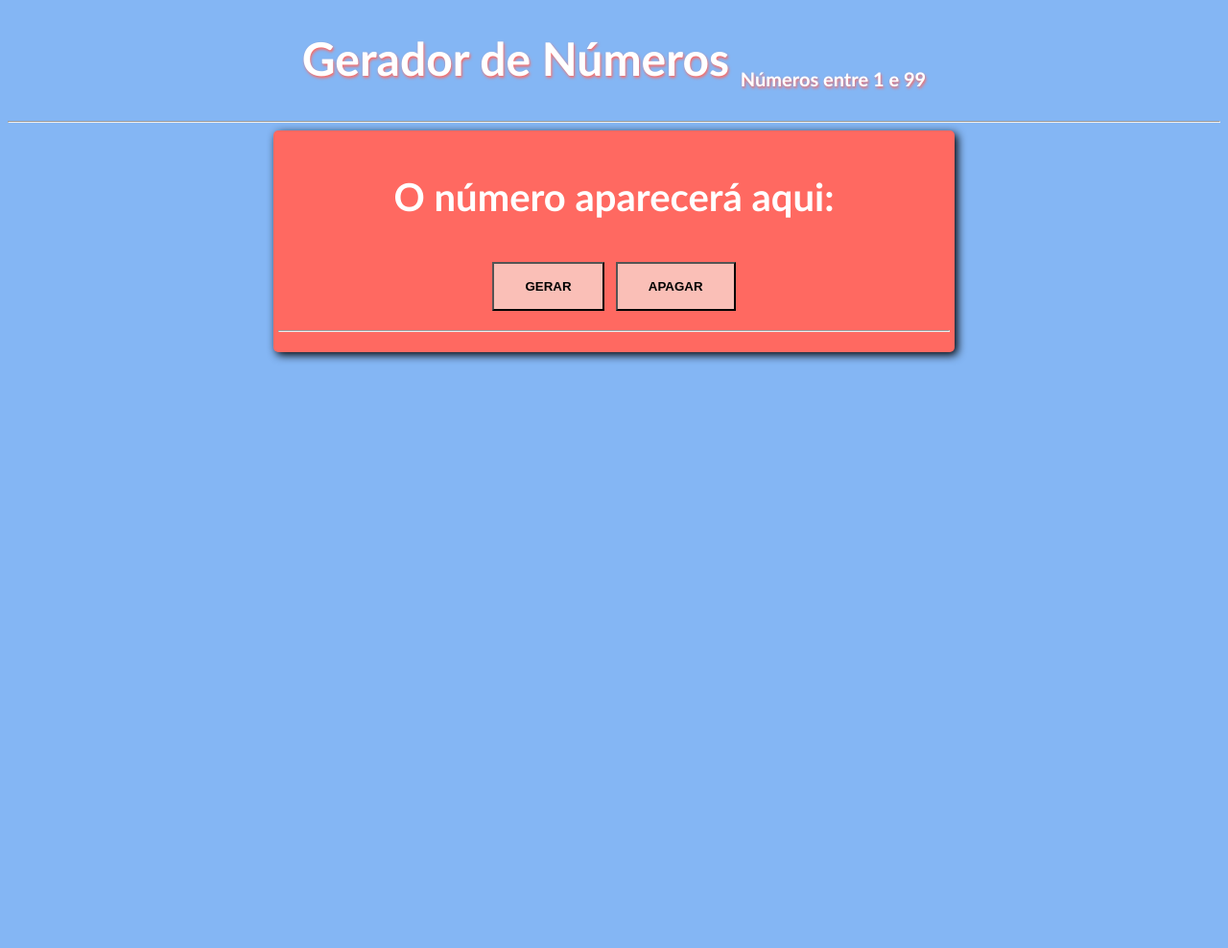
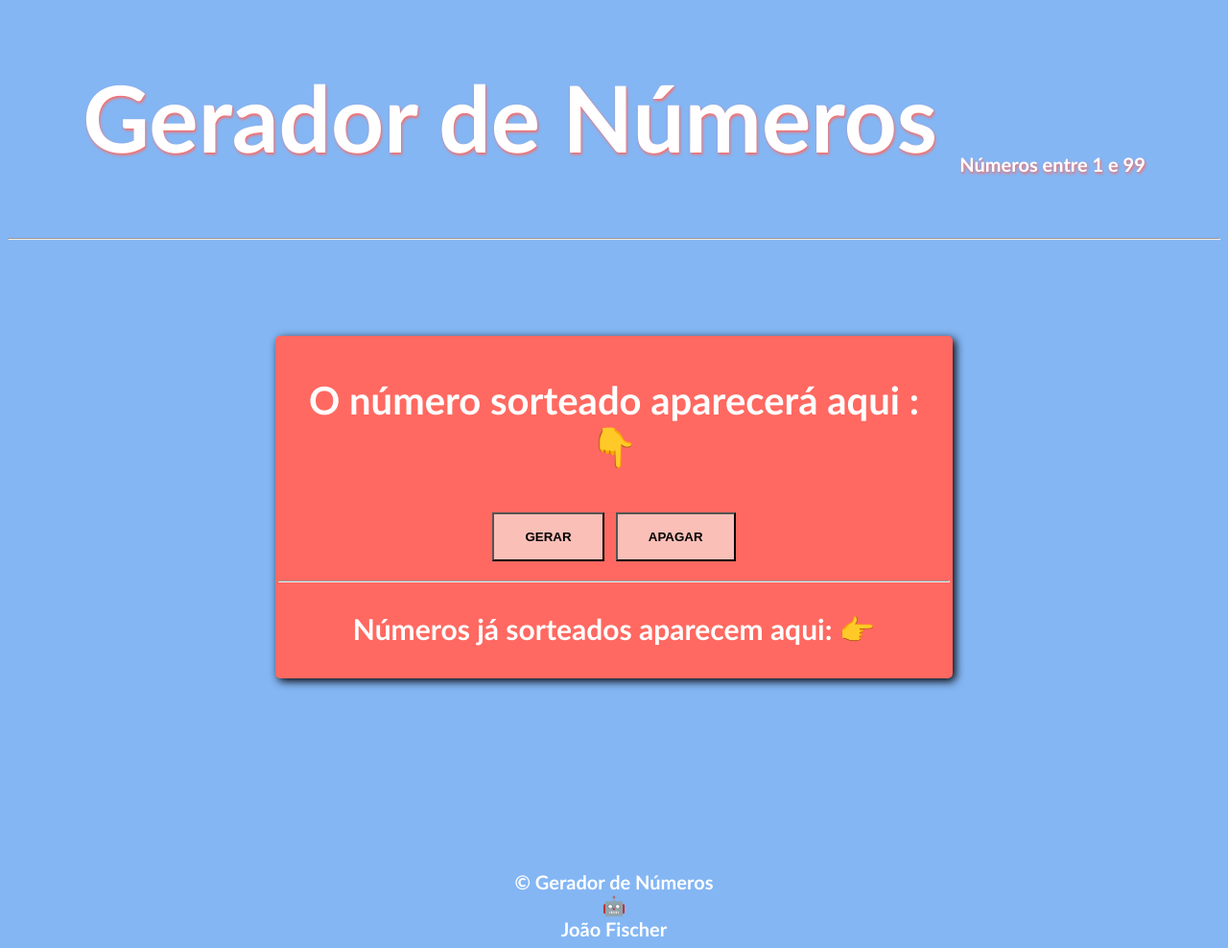
Before and after one commit to FischerJoao/Math-Random.JS, a plain HTML site: page index.html in a window 1280 px wide. Shown: the whole page at 96% size. Before the commit the page ends 800 px from the top, so only its background shows below. Drawn offline with Linux system fonts and the light colour scheme.

Commit message:
histoy of numbers added

```diff
--- a/index.html
+++ b/index.html
@@ -17,7 +17,7 @@
 
     <section>
         <div>
-            <p id="msg">O número aparecerá aqui:</p>
+            <p id="msg">O número sorteado aparecerá aqui : <br> 👇</p>
             <p id="result"></p>
         </div>
 
@@ -27,12 +27,17 @@
         </div>
         <hr>
 
-        <div id="sorteados">
+        <div >
+            <p id="sorteados" >Números já sorteados aparecem aqui: 👉</p>
 
         </div>
 
     </section>
 
+    <footer>
+       &copy; Gerador de Números <br> 🤖 <br> João Fischer
+    </footer>
+
     <script src="script.js"></script>
 
 </body>
--- a/script.js
+++ b/script.js
@@ -1,12 +1,16 @@
 function gerar() {
     let numero = Math.floor(Math.random() * 99) + 1;
     let msg = document.getElementById('msg')
+    let sorteados = document.getElementById('sorteados')
     msg.innerHTML = `O número sorteado foi:`
-    result.innerHTML = `${numero}`
+    result.innerHTML = `👉${numero}👈`
+    sorteados.innerHTML += `${numero}, `
 
 }
 
 function apagar() {
-    msg.innerHTML = 'O número aparecerá aqui:'
+    msg.innerHTML = 'O número aparecerá aqui : <br> 👇  '
     result.innerHTML = ''
+    sorteados.innerHTML = 'Números já sorteados aparecem aqui: 👉'
+
 }
--- a/style.css
+++ b/style.css
@@ -5,7 +5,7 @@ body {
 
 h1 {
     text-align: center;
-    font-size: 3em;
+    font-size: 6em;
     color: white;
     text-shadow: 1px 2px 3px #ff6961;
 }
@@ -17,8 +17,8 @@ sub {
 section {
     background-color: #ff6961;
     border-radius: 5px;
-    padding: 5px;
-    margin: 0 auto;
+    padding: 3px;
+    margin: 100px auto;
     text-align: center;
     width: 700px;
     box-shadow: 3px 3px 10px rgb(0, 0, 0);
@@ -32,6 +32,11 @@ p {
     font-size: 40px;
 }
 
+#sorteados {
+    font-weight: bold;
+    font-size: 30px;
+}
+
 input[type=button] {
     background-color: #fabfb7;
     color: rgb(0, 0, 0);
@@ -41,3 +46,11 @@ input[type=button] {
     margin: 4px 2px;
     cursor: pointer;
 }
+
+footer {
+    font-size: 20px;
+    font-weight: bolder;
+    text-align: center;
+    margin-top: 200px;
+    color: white;
+}
```
